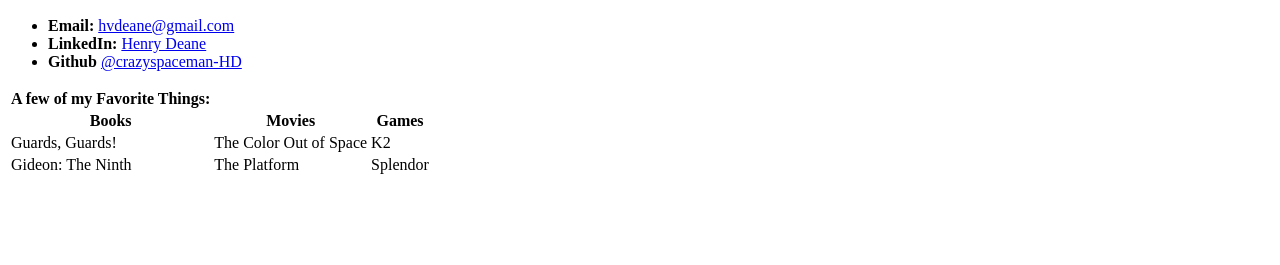
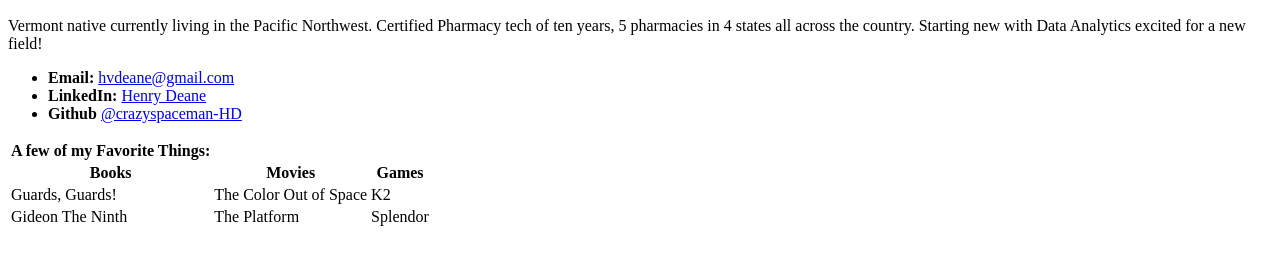
Before and after one commit to Crazyspaceman-hd/Crazyspaceman-hd.github.io, a plain HTML site: page index.html in a window 1280 px wide. Shown: the part 383-648 px from the top of the page. Drawn offline with Linux system fonts and the light colour scheme.

Commit message:
image mod

```diff
--- a/index.html
+++ b/index.html
@@ -8,7 +8,7 @@
 <body>
  <h1>Henry Deane</h1>
  <img src="https://apod.nasa.gov/apod/image/2102/M66_HubbleShatz_2066.jpg" width="400" alt="M66 from the Hubble, NASA APOD">
- <p></p>
+ <p>Vermont native currently living in the Pacific Northwest. Certified Pharmacy tech of ten years, 5 pharmacies in 4 states all across the country. Starting new with Data Analytics excited for a new field!</p>
  <p></p>
 
  <ul>
@@ -43,7 +43,7 @@
     <td>K2</td>
   </tr>
   <tr>
-    <td>Gideon: The Ninth</td>
+    <td>Gideon The Ninth</td>
     <td>The Platform</td>
     <td>Splendor</td>
   </tr>
```
